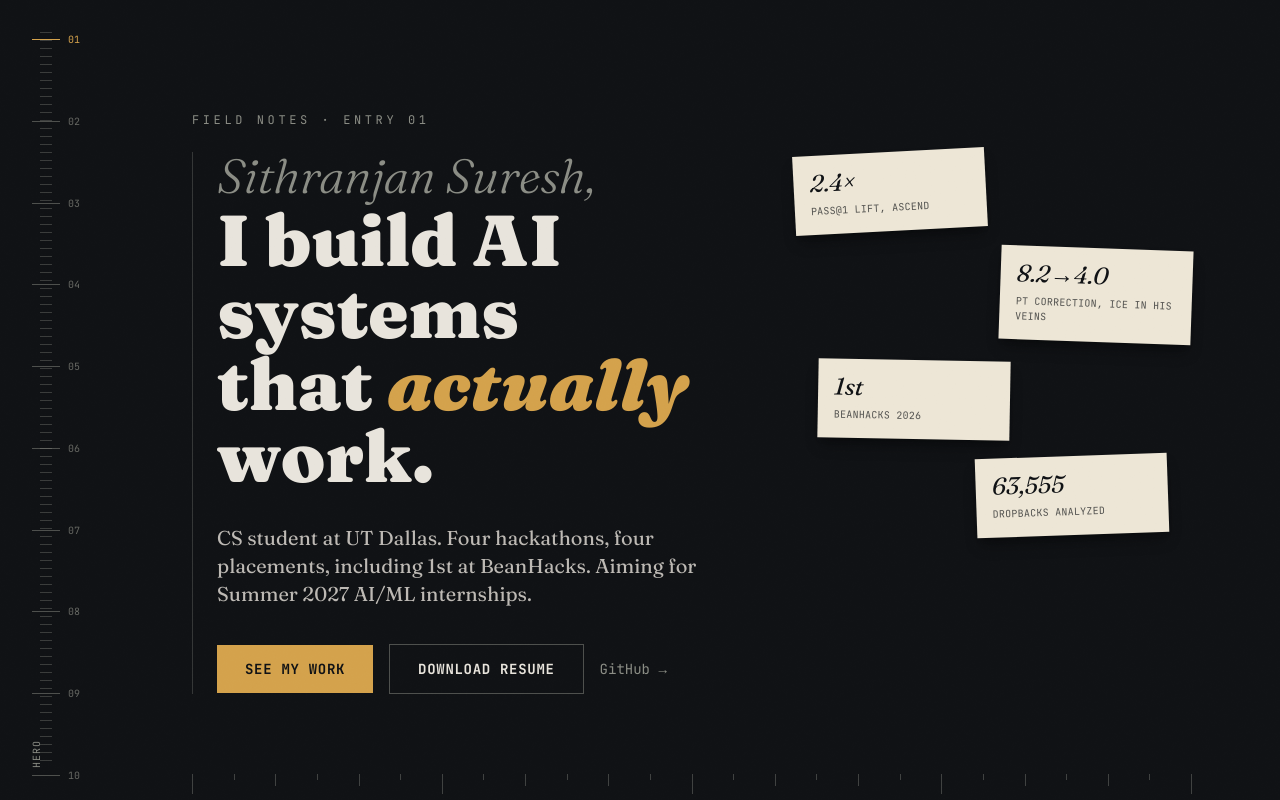
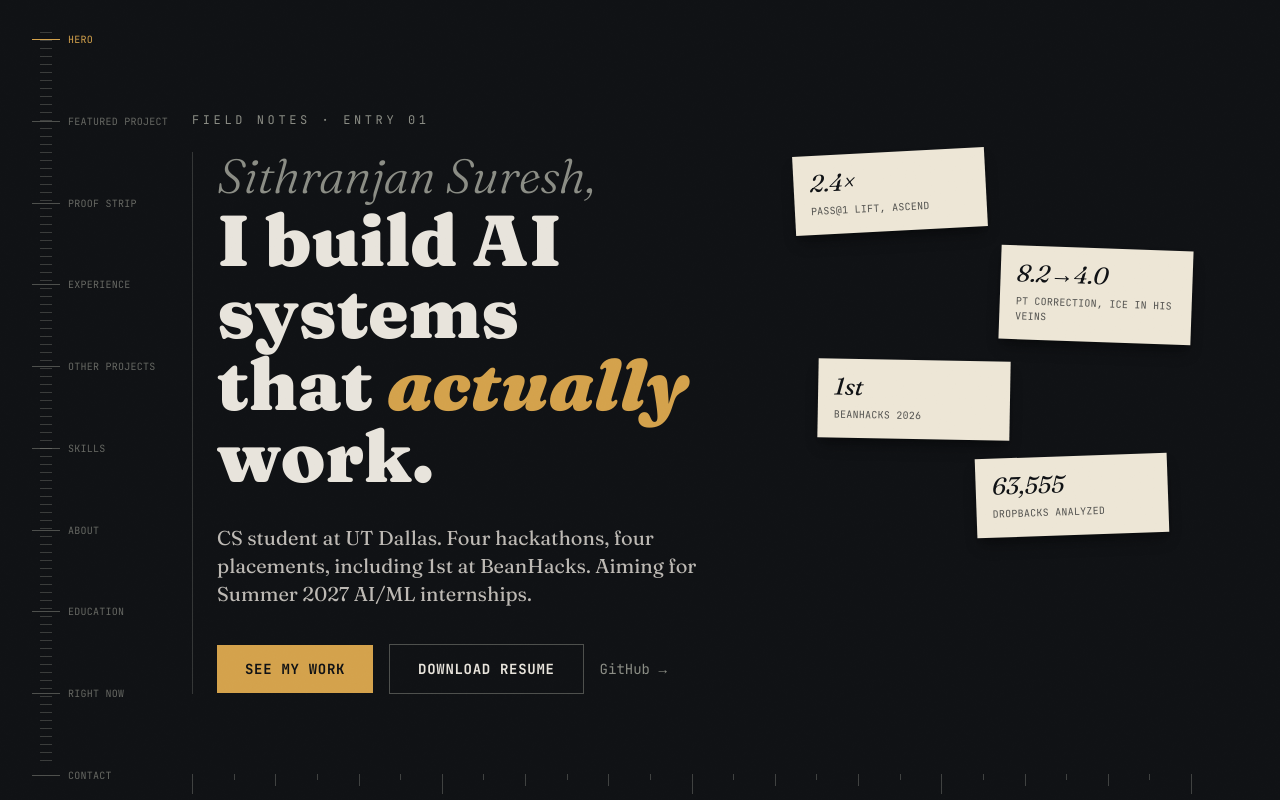
Before and after one commit to Sithranjan-Suresh/portfolio, a React (Vite) app: page / in a window 1280 px wide. Shown: the top 800 px of the page. Built offline with nearby package versions, Linux system fonts and the light colour scheme.

Commit message:
Show section names instead of numbers in sidebar ruler

```diff
--- a/src/components/Ruler.jsx
+++ b/src/components/Ruler.jsx
@@ -5,7 +5,6 @@ function Ruler({ activeId }) {
     0,
     sections.findIndex((section) => section.id === activeId),
   )
-  const active = sections[activeIndex]
   const progress = (activeIndex / (sections.length - 1)) * 100
 
   return (
@@ -43,19 +42,15 @@ function Ruler({ activeId }) {
                 }`}
               />
               <span
-                className={`font-mono text-[10px] tabular-nums transition-colors duration-500 motion-reduce:transition-none ${
+                className={`font-mono text-[10px] uppercase tracking-wide whitespace-nowrap max-w-[6.5rem] truncate transition-colors duration-500 motion-reduce:transition-none ${
                   isActive ? 'text-brass' : 'text-muted/70'
                 }`}
               >
-                {section.number}
+                {section.label}
               </span>
             </a>
           )
         })}
-      </div>
-
-      <div className="font-mono text-[10px] text-muted uppercase tracking-widest -rotate-90 origin-bottom-left whitespace-nowrap absolute bottom-8 left-1">
-        {active?.label}
       </div>
     </nav>
   )
```
